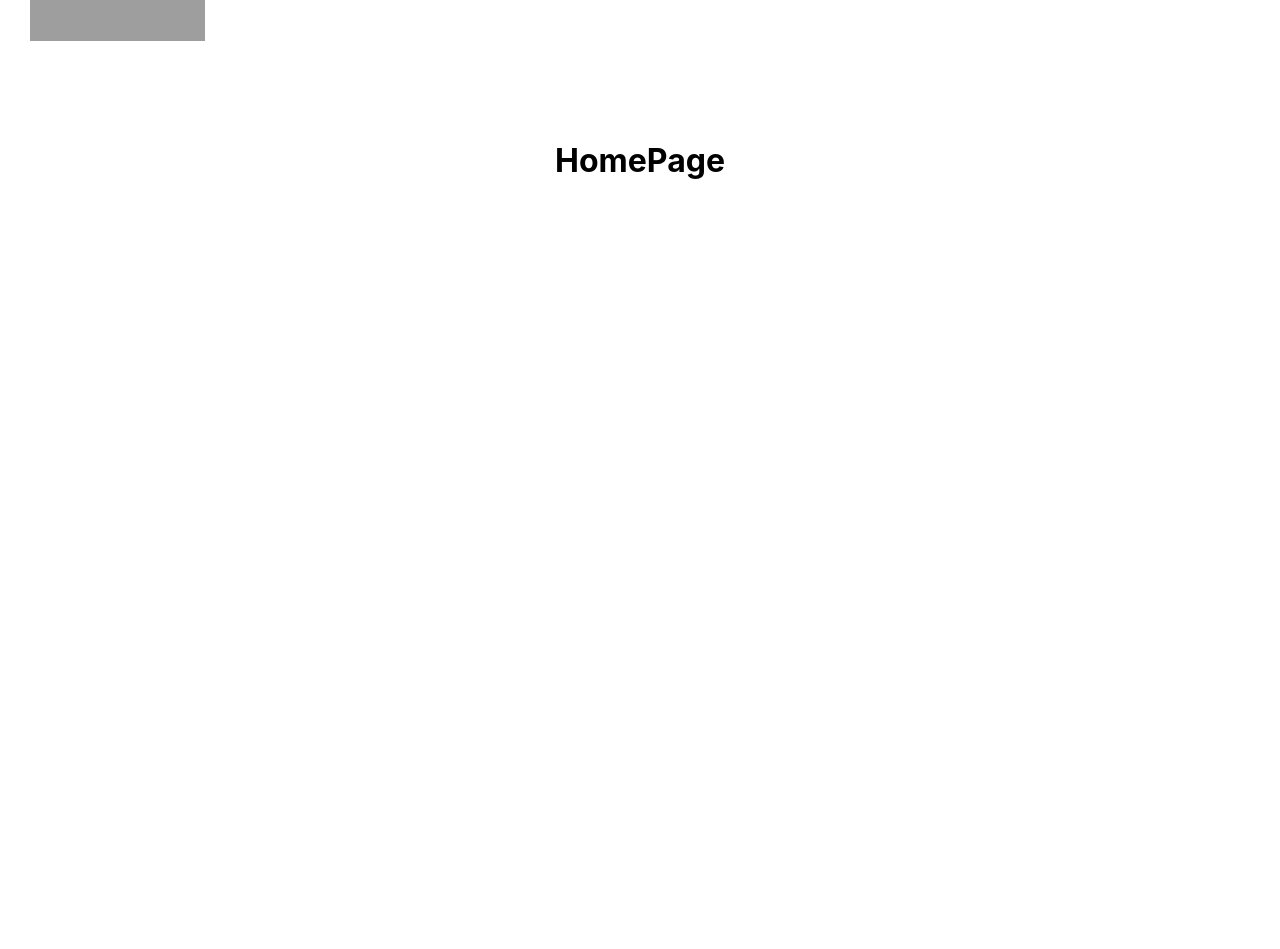
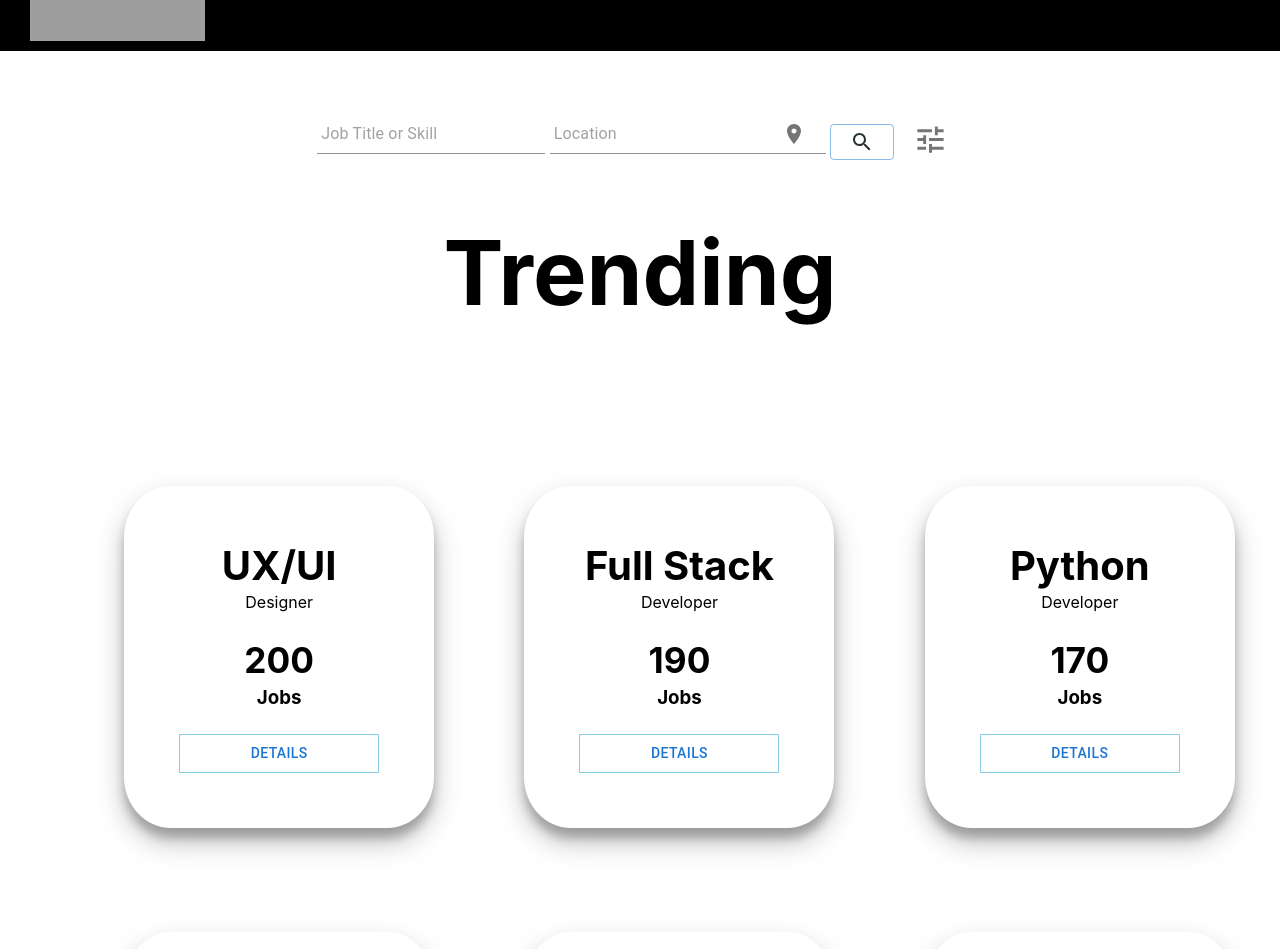
Before and after one commit to japyles/thinkful-hackathon, a React (Create React App) app: page / in a window 1280 px wide. Shown: the part 100-1049 px from the top of the page. Before the commit the page ends 800 px from the top, so only its background shows below. Built offline with nearby package versions, Linux system fonts and the light colour scheme; grey boxes are pictures that could not be loaded; the HTML template or start-up script is replaced by a standard one.

Commit message:
updated and styled HomePage component, created JobCard component

```diff
--- a/src/App.js
+++ b/src/App.js
@@ -2,6 +2,7 @@ import { useState } from 'react';
 import './App.css';
 import Layout from './components/Layout';
 import SignIn from './components/SignIn';
+import HomePage from './components/HomePage';
 import { createTheme } from '@mui/material/styles';
 
 function App() {
@@ -29,7 +30,7 @@ function App() {
         <SignIn theme={theme} />
       ) : (
         <Layout>
-          <h1>HomePage</h1>
+          <HomePage theme={theme} />
         </Layout>
       )}
     </div>
--- a/src/components/HomePage.js
+++ b/src/components/HomePage.js
@@ -1,11 +1,74 @@
-import React from 'react'
+import { useState } from 'react';
+import IconButton from '@mui/material/IconButton';
+import Button from '@mui/material/Button';
+import Search from '@mui/icons-material/Search';
+import Place from '@mui/icons-material/Place';
+import TuneIcon from '@mui/icons-material/Tune';
+import InputAdornment from '@mui/material/InputAdornment';
+import Input from '@mui/material/Input';
+import JobCard from './JobCard';
+import data from '../data/trendingJobs.json';
+import styles from '../styles/HomePage.module.css';
 
-const HomePage = () => {
+const HomePage = ({ theme }) => {
+  const [search, setSearch] = useState({});
+
+  const searchSubmit = () => {};
+  const handleSearch = () => {};
+
   return (
     <div>
+      <form className={styles.form} onSubmit={searchSubmit}>
+        <Input
+          type='text'
+          name='job'
+          placeholder='Job Title or Skill'
+          className={styles.input}
+          style={{ padding: '4px' }}
+        ></Input>{' '}
+        <Input
+          className={styles.input}
+          style={{ padding: '4px' }}
+          type='text'
+          placeholder='Location'
+          onChange={handleSearch}
+          value={setSearch}
+          endAdornment={
+            <InputAdornment position='start'>
+              <IconButton>
+                <Place />
+              </IconButton>
+            </InputAdornment>
+          }
+        />{' '}
+        <Button
+          variant='outlined'
+          style={{ color: theme.palette.neutral.main, marginTop: '15px' }}
+        >
+          <Search />
+        </Button>{' '}
+        <Button style={{ marginTop: '10px' }}>
+          <TuneIcon fontSize='large' color='action' />
+        </Button>
+      </form>
+      <div>
+        <h1 className={styles.trending}>Trending</h1>
 
+        <div className={styles.card}>
+          {data &&
+            data.map(({ title, subTitle, quantity }) => (
+              <div className={styles.cardItem}>
+                <JobCard
+                  title={title}
+                  subTitle={subTitle}
+                  quantity={quantity}
+                />
+              </div>
+            ))}
+        </div>
+      </div>
     </div>
-  )
-}
+  );
+};
 
-export default HomePage
+export default HomePage;
--- /dev/null
+++ b/src/components/JobCard.js
@@ -0,0 +1,56 @@
+// import Card from '@mui/material/Card';
+// import CardActions from '@mui/material/CardActions';
+// import CardContent from '@mui/material/CardContent';
+// import Typography from '@mui/material/Typography';
+// import Box from '@mui/material/Box';
+import Button from '@mui/material/Button';
+import styles from '../styles/JobCard.module.css';
+
+const JobCard = ({ title, subTitle, quantity }) => {
+  // const bull = (
+  //   <Box
+  //     component='span'
+  //     sx={{ display: 'inline-block', mx: '2px', transform: 'scale(0.8)' }}
+  //   >
+  //     •
+  //   </Box>
+  // );
+  return (
+    <div className={styles.card}>
+      <div className={styles.cardbody}>
+        <h1 className={styles.title}>{title}</h1>
+        <div className={styles.subtitle}>
+          <p>{subTitle}</p>
+        </div>
+        <div>
+          <h2 className={styles.quant}>{quantity}</h2>
+        </div>
+        <h3 className={styles.jobs}>Jobs</h3>
+      </div>
+      <div className={styles.button}>
+        <Button>Details</Button>
+      </div>
+    </div>
+    // <div>
+    //   <Card sx={{ minWidth: 275 }} variant='outlined'>
+    //     <CardContent>
+    //       <Typography variant='h5' component='div'>
+    //         {title}
+    //       </Typography>
+    //       <Typography sx={{ fontSize: 14 }} color='text.secondary' gutterBottom>
+    //         {subTitle}
+    //       </Typography>
+
+    //       <Typography sx={{ mb: 1.5 }} color='text.secondary'>
+    //         {quantity} Jobs
+    //       </Typography>
+    //     </CardContent>
+    //     <CardActions>
+    //       <Button size='small'>Details</Button>
+    //     </CardActions>
+    //   </Card>
+    // </div>
+  );
+};
+
+export default JobCard;
--- /dev/null
+++ b/src/data/trendingJobs.json
@@ -0,0 +1,38 @@
+[
+  {
+    "id": 1,
+    "title": "UX/UI",
+    "subTitle": "Designer",
+    "quantity": "200"
+  },
+  {
+    "id": 2,
+    "title": "Full Stack",
+    "subTitle": "Developer",
+    "quantity": "190"
+  },
+  {
+    "id": 3,
+    "title": "Python",
+    "subTitle": "Developer",
+    "quantity": "170"
+  },
+  {
+    "id": 4,
+    "title": "JAVA",
+    "subTitle": "Developer",
+    "quantity": "160"
+  },
+  {
+    "id": 5,
+    "title": "Cyber Security",
+    "subTitle": "",
+    "quantity": "155"
+  },
+  {
+    "id": 6,
+    "title": ".NET",
+    "subTitle": "Developer",
+    "quantity": "90"
+  }
+]
--- a/src/styles/Header.module.css
+++ b/src/styles/Header.module.css
@@ -17,7 +17,7 @@ html {
   nav {
     width: 100%;
     /* background-color: #8b8b; */
-    padding: 10px 10px 100px 30px;
+    padding: 10px 10px 10px 30px;
   }
 
   .navlinks {
@@ -29,7 +29,7 @@ html {
     display: inline-block;
     padding: 10px 15px;
     text-decoration: none;
-    color: #000;
+    color: #fff;
   }
 
   .navitem:hover a {
@@ -40,6 +40,7 @@ html {
     display: flex;
     justify-content: space-between;
     align-items: center;
+    background-color: #000;
   }
 
   .logo {
--- /dev/null
+++ b/src/styles/HomePage.module.css
@@ -0,0 +1,48 @@
+
+
+.card {
+    display: flex;
+    justify-content: space-around;
+    flex-wrap: wrap;
+    margin: 79px 0 0 79px;
+    /* padding: 25px; */
+}
+
+.cardItem {
+    display: flex;
+    justify-content: center;
+    align-items: center;
+    flex-basis: 25%;
+    padding: 55px;
+    margin: 25px 25px 79px 25px;
+    border-radius: 15%;
+    /* tablet */
+    /* width: 300px;
+    height: 300px; */
+    box-shadow: rgba(0, 0, 0, 0.25) 0px 14px 28px, rgba(0, 0, 0, 0.22) 0px 10px 10px;
+}
+
+.trending {
+    padding: 55px;
+    font-size: 90px;
+}
+
+.reservation {
+    display: flex;
+    flex-direction: column;
+    align-items: center;
+    margin: 1.3rem;
+    font-size: 0.9rem;
+    background-color: transparent;
+    color: #FAFAF8;
+    border-radius: 4%;
+    border: 1px solid #ffc807;
+  }
+
+  .form {
+    margin-top: 55px;
+  }
+
+  .input {
+    padding: 25px;
+  }
--- /dev/null
+++ b/src/styles/JobCard.module.css
@@ -0,0 +1,31 @@
+
+
+.cardbody {
+    width: 200px;
+}
+
+.button {
+    display: flex;
+    flex-direction: column;
+    align-items: center;
+    margin-top: 25px;
+    width: 100%;
+    border: 1px solid skyblue;
+}
+
+.subtitle {
+    line-height: 1.5;
+}
+
+.quant {
+    padding-top: 25px;
+    font-size: 2.2rem;
+}
+
+.jobs {
+    padding-top: 5px;
+}
+
+.title {
+    font-size: 40px;
+}
```
Also changed, not shown: public/black.webp (added).
